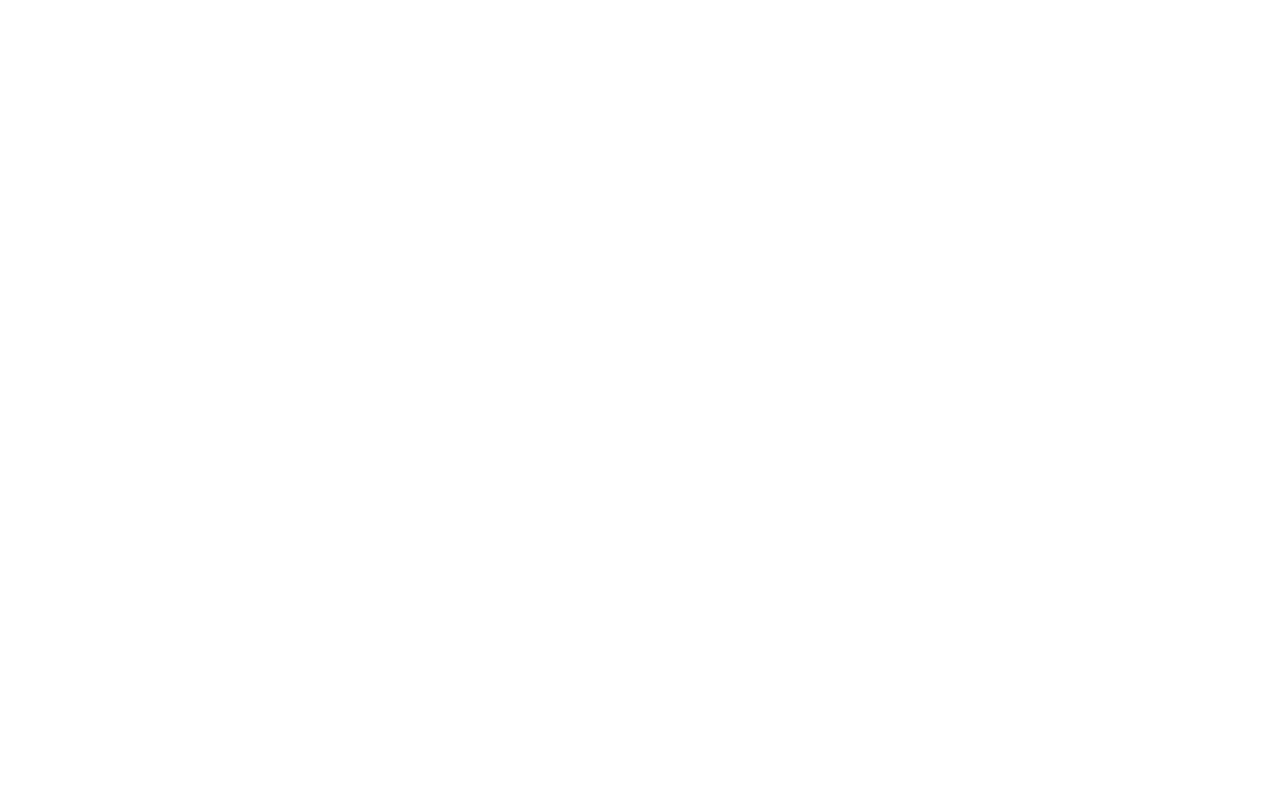
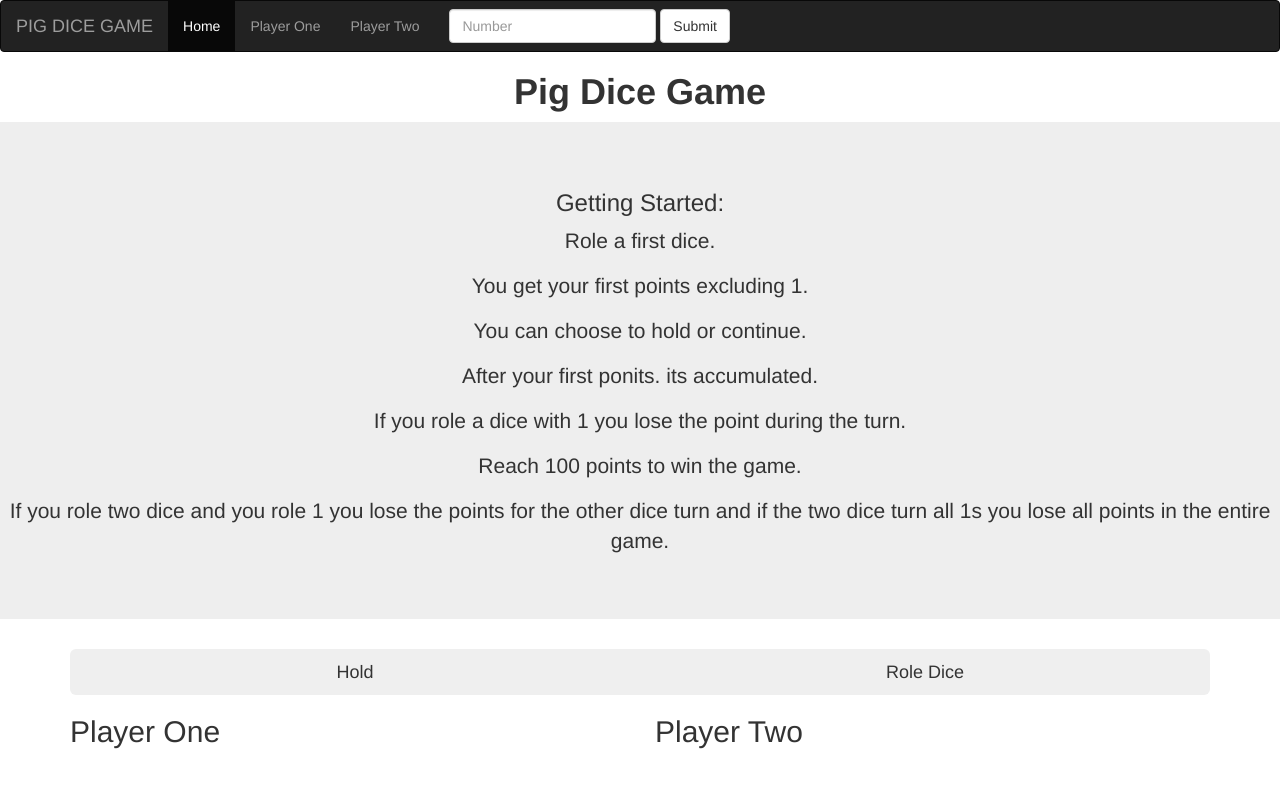
Before and after one commit to Happen1/Pig-Dice, a plain HTML site: page index.html in a window 1280 px wide. Drawn offline with Linux system fonts and the light colour scheme.

Commit message:
all files modified

```diff
--- a/css/styles.css
+++ b/css/styles.css
@@ -0,0 +1,21 @@
+.header {
+  text-align: center;
+}
+
+#number {
+  float: right;
+}
+
+#hold {
+  float: left;
+}
+
+.uscol-md-6 {
+  float: left;
+  /*width: 50px;*/
+}
+
+.col-md-6 {
+  float: right;
+  /*width: 50px;*/
+}
--- a/index.html
+++ b/index.html
@@ -10,10 +10,75 @@
   <script src="js/jquery-3.2.1.js"></script>
   <script src="js/scripts.js"></script>
 
-  <title></title>
+  <title>Play Dice</title>
 </head>
 
 <body>
+  <nav class="navbar navbar-inverse">
+    <div class="container-fluid">
+      <div class="navbar-header">
+        <a class="navbar-brand" href="#">PIG DICE GAME</a>
+      </div>
+      <ul class="nav navbar-nav">
+        <li class="active"><a href="#">Home</a></li>
+        <li><a href="#">Player One</a></li>
+        <li><a href="#">Player Two</a></li>
+      </ul>
+      <form class="navbar-form navbar-left">
+        <div class="form-group">
+          <input type="text" class="form-control" placeholder="Number">
+        </div>
+        <button type="submit" class="btn btn-default">Submit</button>
+      </form>
+    </div>
+  </nav>
+
+  <div class="header">
+    <h1><strong>Pig Dice Game</strong></h1>
+  </div>
+
+  <div class="jumbotron text-center">
+    <div class="first">
+      <h3>Getting Started:</h3>
+      <p>Role a first dice.</p>
+      <p>You get your first points excluding 1.</p>
+      <p>You can choose to hold or continue.</p>
+      <p>After your first ponits. its accumulated.</p>
+      <p>If you role a dice with 1 you lose the point during the turn.</p>
+      <p>Reach 100 points to win the game.</p>
+      <p>If you role two dice and you role 1 you lose the points for the other dice turn and if the two dice turn all 1s you lose all points in the entire game.</p>
+    </div>
+  </div>
+
+  <div class="container">
+    <div class="btn-group btn-group-justified">
+      <div class="btn-group">
+        <button type="button" class="btn btn-hold btn-lg">Hold</button>
+      </div>
+      <div class="btn-group">
+        <button type="button" class="btn btn-role dice btn-lg">Role Dice</button>
+      </div>
+    </div>
+  </div>
+
+  <div class="container scores">
+    <!-- <div class="row"> -->
+    <div class="uscol-md-6">
+      <h2>Player One</h2>
+
+      <div id="output 1">
+      </div>
+    </div>
+
+    <div class="col-md-6">
+      <h2>Player Two</h2>
+
+      <div id="output 2">
+      </div>
+    </div>
+  </div>
+  <!-- </div> -->
+
 
 </body>
 
--- a/js/scripts.js
+++ b/js/scripts.js
@@ -0,0 +1,5 @@
+$(document).ready(function() {
+      $(".role").click(function(event) {
+            event.preventDefault();
+            var randomNum = math.floow()
+            $(".role").click(function)
```
